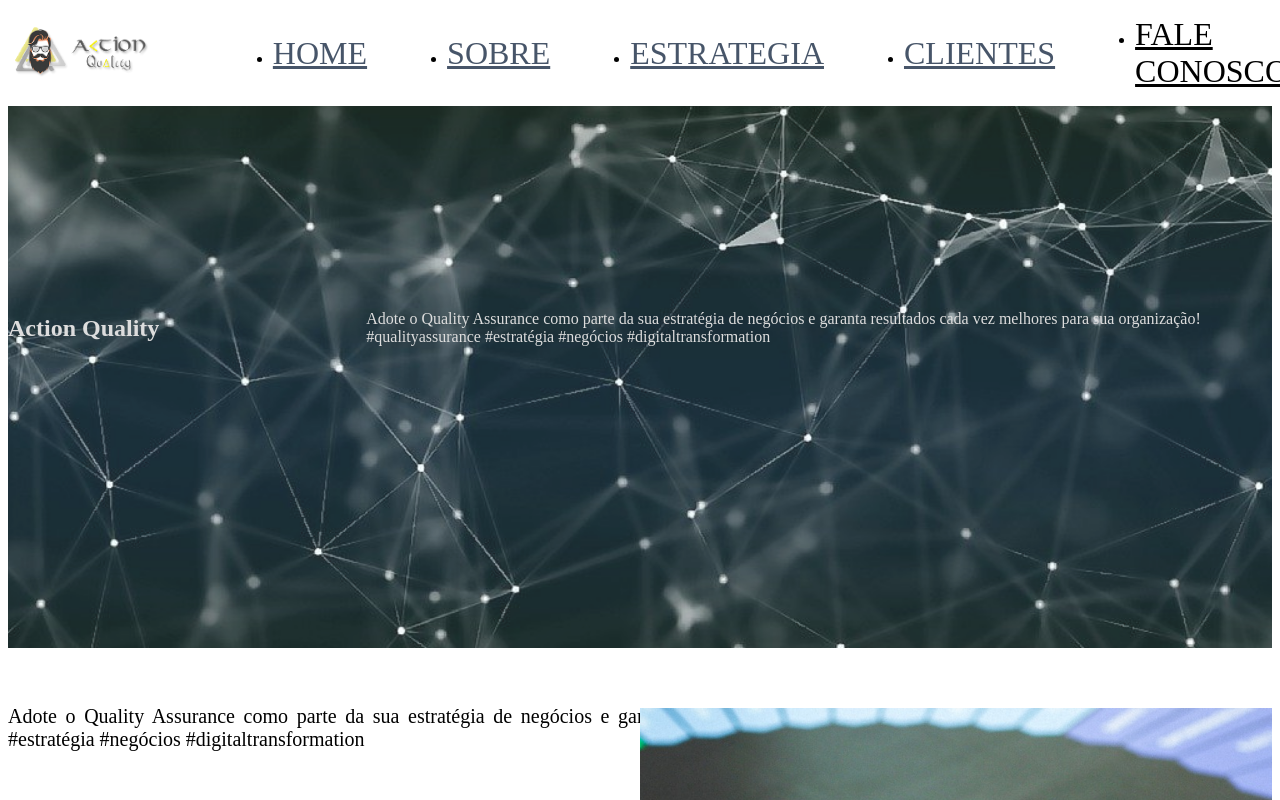
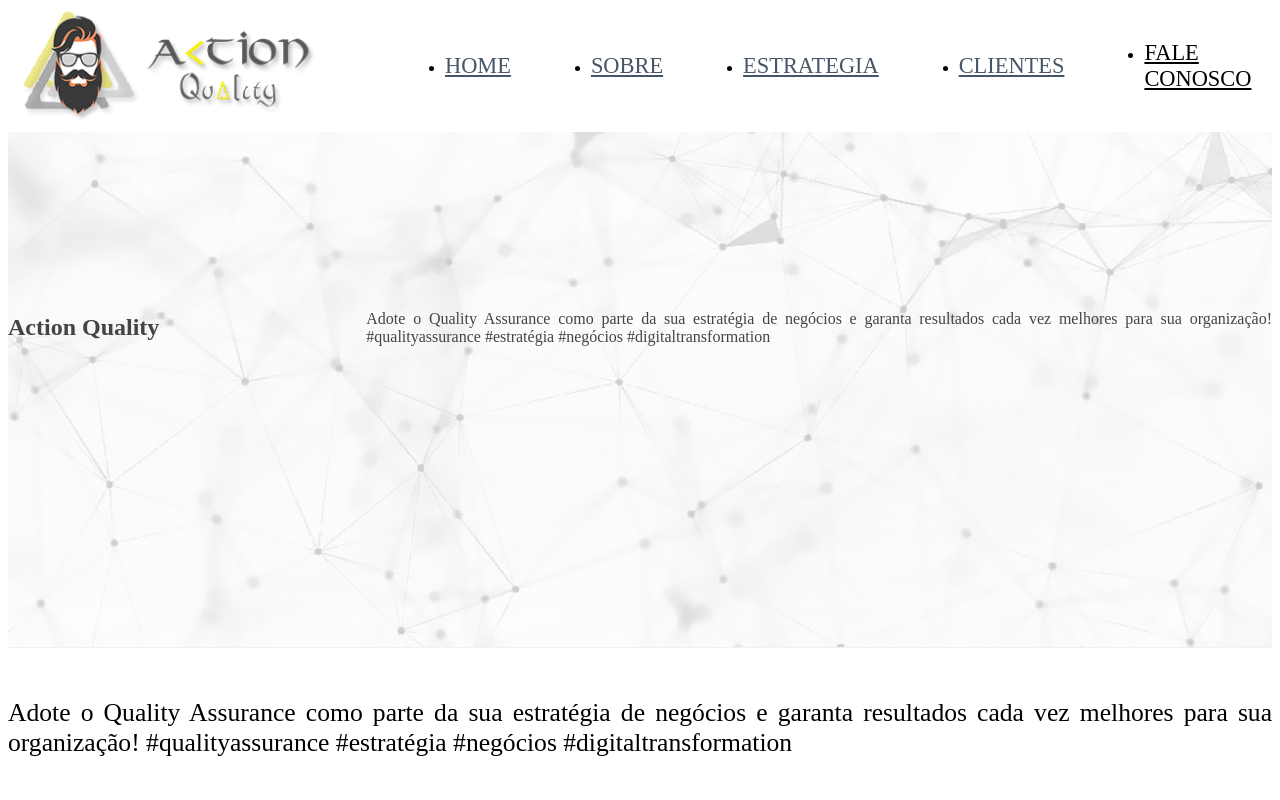
Before and after one commit to ronipaschoal/action_quality, a Next.js app: page / in a window 1280 px wide. Shown: the top 800 px of the page. Built offline with nearby package versions, Linux system fonts and the light colour scheme.

Commit message:
Ajuste na responsividade

```diff
--- a/components/Contact/styles.module.scss
+++ b/components/Contact/styles.module.scss
@@ -1,5 +1,7 @@
 section.contact {
   height: 100vh;
+
+  min-height: 590px;
 
   background: url(../../public/images/contact-us.jpg);
   background-size: 200%;
--- a/components/Footer/styles.module.scss
+++ b/components/Footer/styles.module.scss
@@ -8,4 +8,6 @@
   justify-content: space-between;
 
   padding: 0 var(--container-padding) 0;
+
+  font-size: 1.4rem;
 }
--- a/components/Header/index.tsx
+++ b/components/Header/index.tsx
@@ -1,22 +1,26 @@
 import { NextPage } from 'next';
 import Image from 'next/image';
-import { useEffect, useRef, useState } from 'react';
+import { useEffect, useState } from 'react';
 
 import styles from './styles.module.scss';
+
+interface Logo {
+  src: string,
+  alt: string,
+  width: number,
+  height: number
+}
+
+interface Menu {
+  section: string,
+  title: Array<string>
+}
 
 interface Props {
   data: {
     id: string,
-    logo: {
-      src: string,
-      alt: string,
-      width: number,
-      height: number
-    },
-    menu: Array<{
-      section: string,
-      title: Array<string>
-    }>
+    logo: Logo,
+    menu: Array<Menu>
   }
 }
 
@@ -26,43 +30,29 @@ const Header: NextPage<Props> = ({ data }) => {
   const [hamburgerActive, setHamburgerActive] = useState(false);
   const [navMenuActive, setNavMenuActive] = useState(false);
 
-  function mobileMenu() {
-    setHamburgerActive(!hamburgerActive);
-    setNavMenuActive(!navMenuActive);
-  }
+  function selectMenu(menu: string) {
 
-  function selectMenu(menu: string) {
     setActiveMenu(menu);
-    if(hamburgerActive) {
-      setHamburgerActive(false);
-      setNavMenuActive(false);
-    }
+    setHamburgerActive(false);
+    setNavMenuActive(false);
   }
 
   function listenToScroll() {
-    // const winScroll =
-    //   document.body.scrollTop || document.documentElement.scrollTop
+    // const winScroll = document.body.scrollTop || document.documentElement.scrollTop
+    // const height = document.documentElement.scrollHeight - document.documentElement.clientHeight;
+    // const scrolled = winScroll / height;
+    // console.log(scrolled);
 
-    // const height =
-    //   document.documentElement.scrollHeight -
-    //   document.documentElement.clientHeight;
+    data.menu.forEach(function(menu : Menu){
 
-    // const scrolled = winScroll / height;
+      const menuItem = document.querySelector(`#${menu.section}`);
+      if(menuItem == null) { return; }
 
-    // console.log(scrolled);
-    data.menu.forEach(function(menuItem){
-      // console.log(menuItem.section);
-      const position = document.querySelector(`#${menuItem.section}`)?.getBoundingClientRect();
-      if(position && position.top < 0 && position.bottom > 0) {
-        setActiveMenu(menuItem.section);
+      const position = menuItem.getBoundingClientRect();
+      if(position.top < 0 && position.bottom > 0) {
+        setActiveMenu(menu.section);
       }
-      // console.log(menuItem.section, position);
     });
-    // console.log(data.menu[0].section, document.querySelector(`#${data.menu[0].section}`)?.getBoundingClientRect());
-    // console.log(data.menu[1].section, document.querySelector(`#${data.menu[1].section}`)?.getBoundingClientRect());
-    // console.log(data.menu[2].section, document.querySelector(`#${data.menu[2].section}`)?.getBoundingClientRect());
-    // console.log(data.menu[3].section, document.querySelector(`#${data.menu[3].section}`)?.getBoundingClientRect());
-    // console.log(data.menu[4].section, document.querySelector(`#${data.menu[4].section}`)?.getBoundingClientRect());
   }
 
   useEffect(()=>{
@@ -79,17 +69,15 @@ const Header: NextPage<Props> = ({ data }) => {
             className={styles.navLogo}
             onClick={ () => selectMenu(data.menu[0].section) }>
 
-            <Image
-              src={data.logo.src}
+            <Image src={data.logo.src}
               alt={data.logo.alt}
               width={data.logo.width}
               height={data.logo.height} />
-
           </a>
         </div>
 
-        <ul className={navMenuActive ?
-          `${styles.active} ${styles.navMenu}` : styles.navMenu}>
+        <ul className={navMenuActive
+          ? `${styles.active} ${styles.navMenu}` : styles.navMenu}>
 
           { data.menu.map((menu, index) => {
             return(
@@ -104,14 +92,18 @@ const Header: NextPage<Props> = ({ data }) => {
           })}
         </ul>
 
-        <div className={hamburgerActive ?
-            `${styles.active} ${styles.hamburger}` : styles.hamburger}
-            onClick={ mobileMenu }>
+        <div className={hamburgerActive
+          ? `${styles.active} ${styles.hamburger}` : styles.hamburger}
+          onClick={ () => {
+            setHamburgerActive(!hamburgerActive);
+            setNavMenuActive(!navMenuActive);
+          } }>
 
           <span className={styles.bar}></span>
           <span className={styles.bar}></span>
           <span className={styles.bar}></span>
         </div>
+
       </nav>
     </header>
   );
--- a/components/Header/styles.module.scss
+++ b/components/Header/styles.module.scss
@@ -6,22 +6,25 @@ header.header {
   nav.navbar {
 
     img {
-      width: 189px;
-      height: 70px;
+      /* Original 325 x 131 */
+      width: 146.25px;
+      height: 58.95px;
     }
 
+    width: 100%;
     height: var(--menu-height);
-    width: 100%;
+    padding: 0 var(--container-padding) 0;
+
     position: fixed;
     top: 0;
+    z-index: 10;
+
     display: flex;
     justify-content: space-between;
     align-items: center;
-    padding: 1rem 1.5rem;
-    z-index: 10;
+
     background-color: #fff;
     border-bottom: var(--color-primary) 3px solid;
-    padding: 0 var(--container-padding) 0;
 
     .bar {
       display: block;
@@ -44,25 +47,23 @@ header.header {
     }
 
     .navLink{
-        font-size: 2rem;
+        font-size: 1.4rem;
         font-weight: 400;
         color: #475569;
     }
 
     .navLink {
       &.active, &:hover:not(.active) {
-        border-bottom: var(--color-primary) 2px solid;
+        border-bottom: var(--color-primary) .2rem solid;
         color: var(--color-primary);
       }
     }
 
-    .navLogo {
-        color: var(--color-primary);
-    }
+
 
     li {
       a {
-            padding: 2.3rem 0;
+        padding: 1.3rem 0;
         text-transform: uppercase;
         font-weight: 300;
       }
--- a/components/Home/styles.module.scss
+++ b/components/Home/styles.module.scss
@@ -1,3 +1,6 @@
+$breakpoint-tablet: 768px;
+$breakpoint-desktop: 800px;
+
 .home {
   background: url(../../public/images/home.jpg);
   background-repeat: no-repeat;
@@ -30,7 +33,7 @@
       justify-content: space-between;
       height: 20vh;
       margin: 0;
-      font-size: 20px;
+      font-size: 1.6rem;
       text-align: justify;
       font-weight: 300;
     }
@@ -38,26 +41,34 @@
   div:first-child {
     padding: 0 var(--container-padding);
 
-    background: rgba($color: #fff, $alpha: .1);
+    background: rgba($color: #fff, $alpha: .8);
 
     height: 80vh;
 
     display: flex;
+
     align-items: center;
     justify-content: space-around;
+    @media (max-width: $breakpoint-tablet) {
+      flex-direction: column;
+      justify-content: center;
+    }
 
-    color:#ddd;
+    color:#444;
+
+    border-bottom: solid 1px rgb(241, 241, 241);
 
     h1 {
       width: 500px;
+      @media (max-width: $breakpoint-tablet) {
+        width: 100%;
+        text-align: center;
+        padding-bottom: 20px;
+      }
     }
   }
   p {
     width: 100%;
+    text-align: justify;
   }
-  // div:last-child {
-  //   display: flex;
-  //   align-items: center;
-  //   justify-content: space-between;
-  // }
 }
--- a/components/Section/index.tsx
+++ b/components/Section/index.tsx
@@ -20,7 +20,7 @@ const Section: NextPage<Props> = ({ data }) => {
   return (
     <section id={data.id} className={styles.section}>
 
-      <div className="image"></div>
+      <div className={`${styles.image} image`}></div>
       <div>
         <h2>{data.title}</h2>
         <p>{data.content}</p>
--- a/components/Section/styles.module.scss
+++ b/components/Section/styles.module.scss
@@ -1,3 +1,6 @@
+$breakpoint-tablet: 768px;
+$breakpoint-desktop: 800px;
+
 .section {
   height: 100vh;
   width: 100%;
@@ -7,6 +10,10 @@
   justify-content: center;
 
   color: #777;
+
+  h2 {
+    padding-bottom: 20px;
+  }
 
   div {
 
@@ -24,4 +31,15 @@
   div:not(.image) {
     padding: 100px;
   }
+
+  @media (max-width: $breakpoint-tablet) {
+    div {
+      width: 100%;
+      padding: 30px !important;
+    }
+
+    div.image {
+      display: none;
+    }
+  }
 }
--- a/public/content/data.json
+++ b/public/content/data.json
@@ -60,26 +60,37 @@
   "contact": {
     "id": "contact",
     "title": "Fale Conosco",
-    "name": {
+    "fields" : [
+      {
+        "name": "name",
         "label": "Nome",
-      "placeholder": "Digite seu nome"
+        "placeholder": "Digite seu nome",
+        "type": "input"
       },
-    "email": {
+      { "name": "email",
         "label": "E-mail",
-      "placeholder": "Digite seu e-mail"
+        "placeholder": "Digite seu e-mail",
+        "type": "input"
       },
-    "phone": {
+      {
+        "name": "phone",
         "label": "Telefone",
-      "placeholder": "Digite seu número de telefone"
+        "placeholder": "Digite seu número de telefone",
+        "type": "input"
       },
-    "subject": {
+      {
+        "name": "subject",
         "label": "Assunto",
-      "placeholder": "Digite o assunto"
+        "placeholder": "Digite o assunto",
+        "type": "input"
       },
-    "message": {
+      {
+        "name": "message",
         "label": "Mensagem",
-      "placeholder": "Digite a mensagem"
+        "placeholder": "Digite a mensagem",
+        "type": "textarea"
       }
+    ]
   },
 
   "footer": {
--- a/styles/globals.scss
+++ b/styles/globals.scss
@@ -51,6 +51,6 @@ a {
 
   --color-primary: #e7c36b;
 
-  --menu-height: 8rem;
+  --menu-height: 5.6rem;
   --container-padding: 5%;
 }
```
Also changed, not shown: components/Contact/index.tsx (+18 -40 lines), public/images/home - Copia.jpg (added), public/images/home.jpg. Lines whose indentation alone changed are shown as unchanged.
